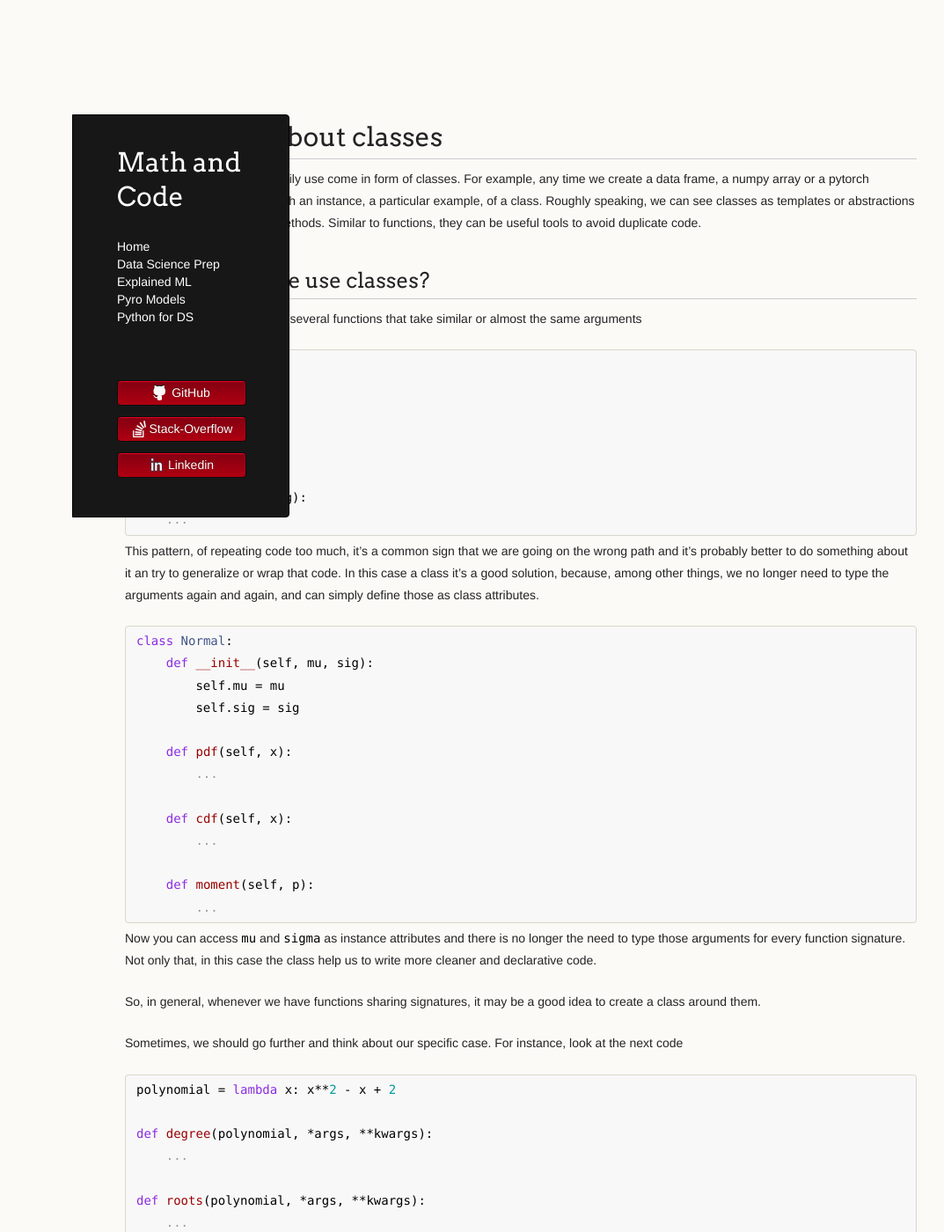
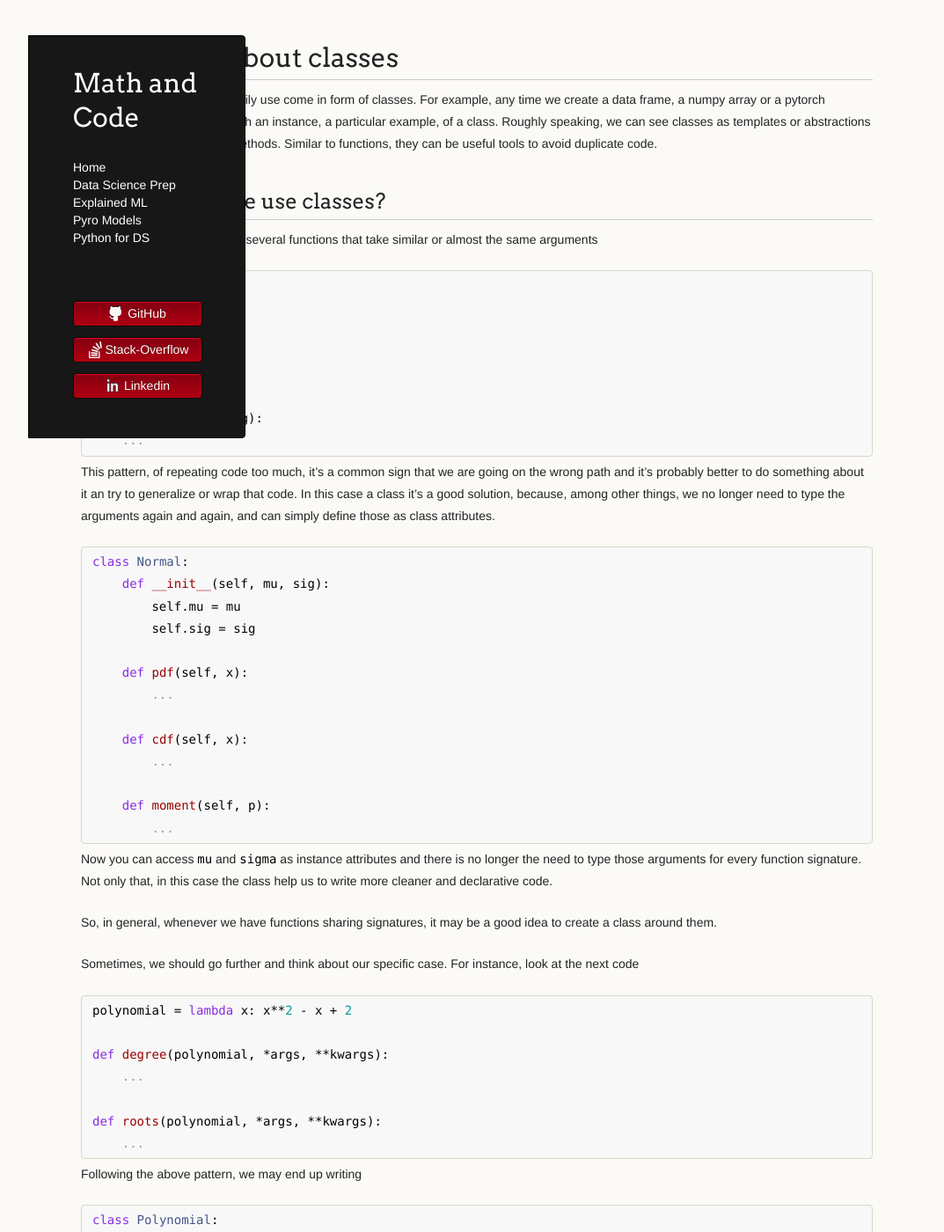
Before and after one commit to LemonPy29/LemonPy29.github.io, a Jekyll site: the page built from python-for-DS/classes.md, in a window 1280 px wide and 1400 px high. Shown: the whole window at 88% size, without its empty margins (18-1091 px from the left). Built offline with Jekyll 4.4.1, drawn with Linux system fonts in a browser that asks for light colours; nearby versions of some CDN libraries; the repository's description, which GitHub fills in, is left out; some of the changed text lies outside the part shown.

Commit message:
update css

`````diff
--- a/_sass/jekyll-theme-dinky.scss
+++ b/_sass/jekyll-theme-dinky.scss
@@ -27,13 +27,13 @@ time, mark, audio, video {
 /* Base text styles */
 
 body {
-  padding: 100px 100px 0 100px;
+  padding: 10px 50px 0 0px;
   width: 1024px;
   font-family: "Helvetica Neue", Helvetica, Arial, sans-serif;
   font-size: 14px;
   color: #232323;
   background-color: #FBFAF7;
-  margin: 0;
+  margin: 0 0 0 50px;
   line-height: 1.8em;
   -webkit-font-smoothing: antialiased;
 }
--- a/python-for-DS/classes.md
+++ b/python-for-DS/classes.md
@@ -139,7 +139,7 @@ class BaseEstimator:
 We can use those methods on new classes, or use them as a base for a method
 on the children
 
-````python
+```python
 class LinearEstimator(BaseEstimator):
     ...
 
`````
